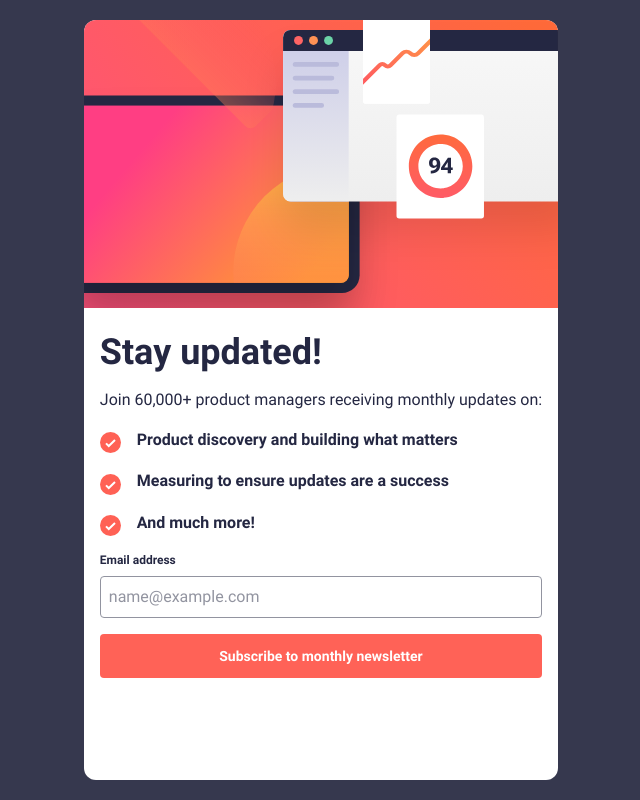
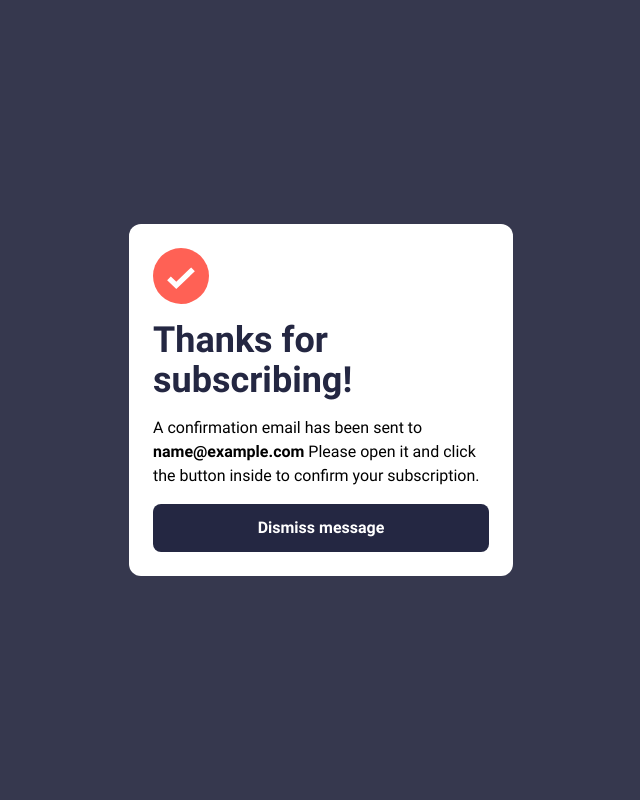
Before and after one commit to proAbenezer/Newsletter-sign-up-page, a website: page index.html in a window 1280 px wide. Both pictures are taken after typing "name@example.com" into the empty fields and a click on the button "Subscribe to monthly newsletter". Shown: the whole page, without its empty margins (319-959 px from the left). Drawn offline with Linux system fonts and the light colour scheme; files whose address does not match are found by name.

Commit message:
finished the popup menu

```diff
--- a/index.html
+++ b/index.html
@@ -10,6 +10,7 @@
   <body class="flex justify-center h-screen md:items-center bg-CharcoalGrey">
     <div
       id="grid"
+      style="display: flex"
       class="flex flex-col overflow-hidden bg-white gap-6 md:rounded-xl md:h-[95%] xl:h-auto xl:rounded-xl xl:p-6 xl:flex-row-reverse xl:items-center"
     >
       <div
@@ -83,5 +84,34 @@
         </form>
       </div>
     </div>
+    <div
+      id="popup"
+      style="display: none"
+      class="w-full h-screen bg-white flex items-center justify-center md:bg-CharcoalGrey"
+    >
+      <div
+        class="bg-white max-w-sm mx-auto px-6 flex flex-col gap-4 rounded-xl md:h-sm md:w-sm md:p-6"
+      >
+        <img src="./assets/images/icon-list.svg" alt="" class="w-14 h-14" />
+        <h1 class="font-robotoBold font-[800] text-DarkSlateGrey text-4xl">
+          Thanks for subscribing!
+        </h1>
+        <p class="font-roboto text-DarkSlateGreys">
+          A confirmation email has been sent to
+          <span id="subscribered-email" class="font-robotoBold font-bold"
+            >ash@loremcompany.com.</span
+          >
+          Please open it and click the button inside to confirm your
+          subscription.
+        </p>
+
+        <button
+          id="dismiss-btn"
+          class="w-full py-3 bg-DarkSlateGrey font-robotoBold font-bold text-white rounded-lg mt-44 cursor-pointer md:mt-0"
+        >
+          Dismiss message
+        </button>
+      </div>
+    </div>
   </body>
 </html>
--- a/script.js
+++ b/script.js
@@ -1,24 +1,39 @@
 const form = document.getElementById("form");
 const emailField = document.getElementById("email-field");
 const message = document.getElementById("message");
+const grid = document.getElementById("grid");
+const popup = document.getElementById("popup");
+const userEmailField = document.getElementById("subscribered-email");
+const dismissBtn = document.getElementById("dismiss-btn");
+
 const emailRegex = /^[a-zA-Z0-9._%+-]+@[a-zA-Z0-9]+\.[a-zA-Z]{2,}$/;
 
 const validateEmail = (email) => emailRegex.test(email);
 
 const handleSubmit = (e) => {
   e.preventDefault();
-  if (!emailField || emailField.value == "") {
+  const userEmail = emailField.value;
+  if (!emailField || userEmail == "") {
     message.innerHTML = "Please enter your email";
     return;
   }
-  if (!validateEmail(emailField.value)) {
+  if (!validateEmail(userEmail)) {
     message.innerHTML = "Valid email required";
     emailField.setAttribute("id", "invalid-email");
-    console.log(emailField.classList);
     return;
   }
   emailField.removeAttribute("id");
   message.innerHTML = "";
+
+  popup.style.display = "flex";
+  grid.style.display = "none";
+  userEmailField.innerHTML = userEmail;
+  emailField.value = "";
+};
+const handleClicked = () => {
+  popup.style.display = "none";
+  grid.style.display = "flex";
 };
 
+dismissBtn.addEventListener("click", handleClicked);
 form.addEventListener("submit", handleSubmit);
```
Also changed, not shown: main/output.css.
